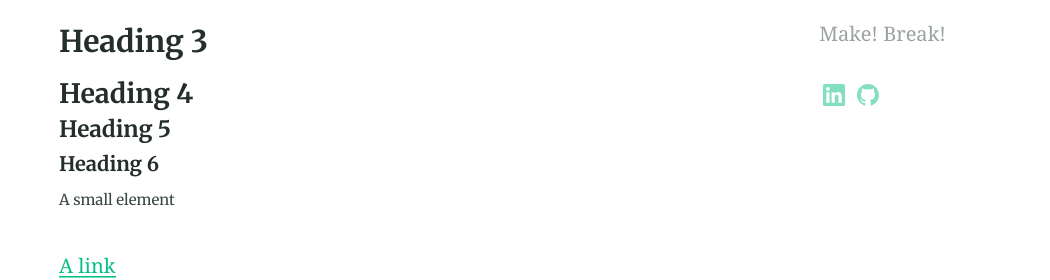
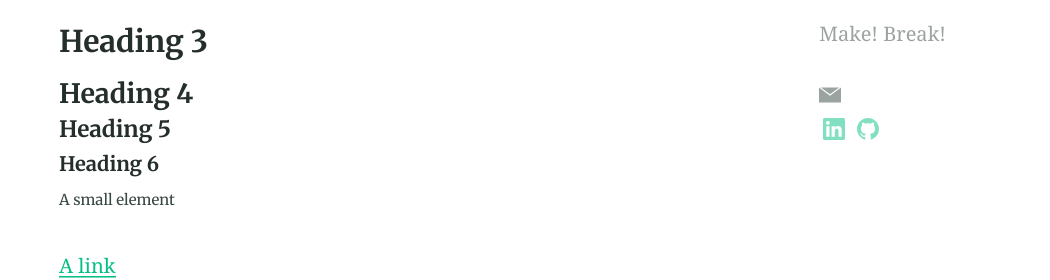
Before and after one commit to lanfangping/lanfangping.github.io, a Jekyll site: the page built from elements.md, in a window 1280 px wide. Shown: the part 637-917 px from the top of the page, without its empty margins (5-1055 px from the left). Built offline with Jekyll 4.4.1, drawn with Linux system fonts in a browser that asks for light colours.

Commit message:
Update site-aside.html

```diff
--- a/_includes/site-aside.html
+++ b/_includes/site-aside.html
@@ -10,6 +10,7 @@
       <!-- <h3>About this site</h3> -->
       <img src="/assets/bio-photo.jpg" width="200" height="200">
       <p>{{ site.description }}</p>
+      {% include icon.html id="email" title="Email: fangping.lan@temple.edu" %}
       {% include nav-social.html %}
     </section>
 
```
